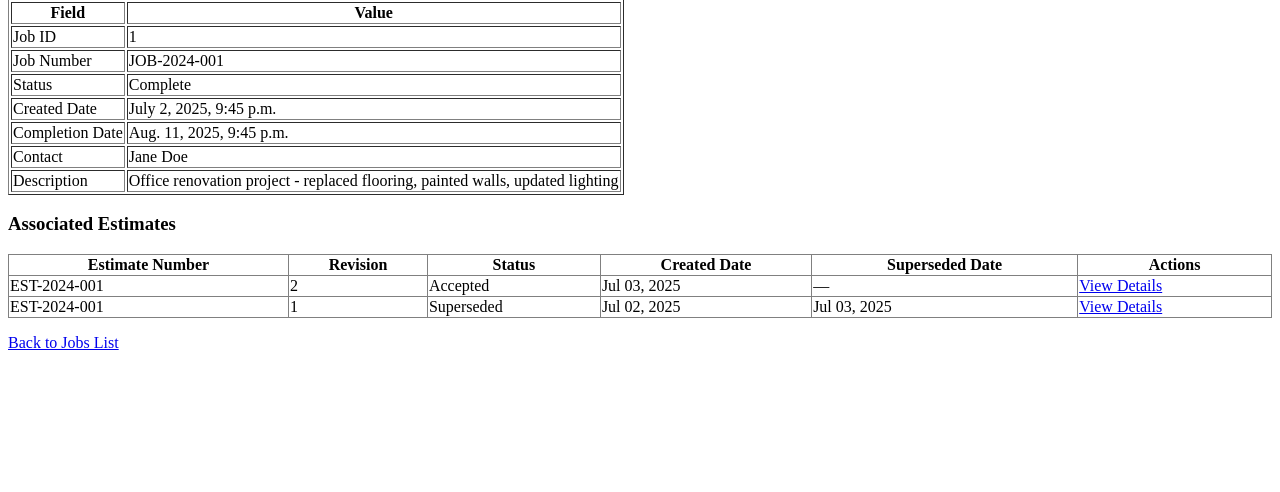
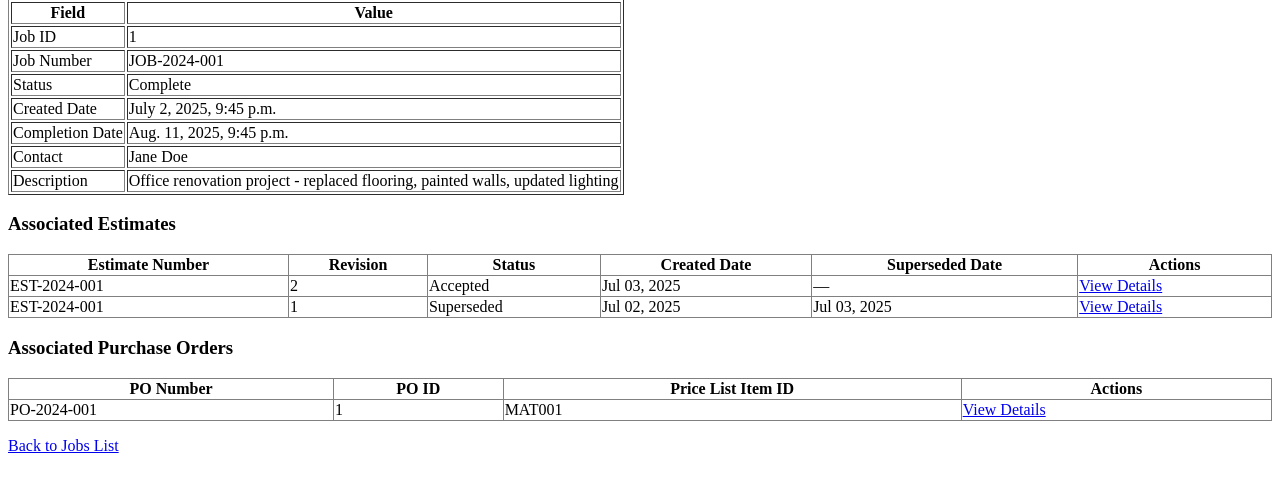
Before and after one commit to alimtiger/Minibini, a Django app: page /jobs/1/ in a window 1280 px wide. Shown: the part 166-658 px from the top of the page. Run offline with Django 5.2, Linux system fonts and the light colour scheme; data comes from the database, SQL or seed files in the repository.

Commit message:
Linked purchase orders to associated jobs and changed Job view pages to show all associated purchase orders

```diff
--- a/apps/jobs/views.py
+++ b/apps/jobs/views.py
@@ -1,5 +1,6 @@
 from django.shortcuts import render, get_object_or_404
 from .models import Job, Estimate, Task
+from apps.purchasing.models import PurchaseOrder
 
 def job_list(request):
     jobs = Job.objects.all().order_by('-created_date')
@@ -8,7 +9,8 @@ def job_list(request):
 def job_detail(request, job_id):
     job = get_object_or_404(Job, job_id=job_id)
     estimates = Estimate.objects.filter(job_id=job).order_by('-created_date')
-    return render(request, 'jobs/job_detail.html', {'job': job, 'estimates': estimates})
+    purchase_orders = PurchaseOrder.objects.filter(job_id=job).order_by('-po_id')
+    return render(request, 'jobs/job_detail.html', {'job': job, 'estimates': estimates, 'purchase_orders': purchase_orders})
 
 def estimate_list(request):
     estimates = Estimate.objects.all().order_by('-estimate_id')
--- a/templates/jobs/job_detail.html
+++ b/templates/jobs/job_detail.html
@@ -72,5 +72,33 @@
     <p>No estimates found for this job.</p>
 {% endif %}
 
+<h3>Associated Purchase Orders</h3>
+{% if purchase_orders %}
+    <table border="1" style="border-collapse: collapse; width: 100%; margin-top: 10px;">
+        <thead>
+            <tr>
+                <th>PO Number</th>
+                <th>PO ID</th>
+                <th>Price List Item ID</th>
+                <th>Actions</th>
+            </tr>
+        </thead>
+        <tbody>
+            {% for purchase_order in purchase_orders %}
+            <tr>
+                <td>{{ purchase_order.po_number }}</td>
+                <td>{{ purchase_order.po_id }}</td>
+                <td>{{ purchase_order.price_list_item_id|default:"—" }}</td>
+                <td>
+                    <a href="{% url 'purchasing:purchase_order_detail' purchase_order.po_id %}">View Details</a>
+                </td>
+            </tr>
+            {% endfor %}
+        </tbody>
+    </table>
+{% else %}
+    <p>No purchase orders found for this job.</p>
+{% endif %}
+
 <p><a href="{% url 'jobs:list' %}">Back to Jobs List</a></p>
 {% endblock %}
```
Also changed, not shown: templates/purchasing/purchase_order_detail.html (+7 -1 lines).
